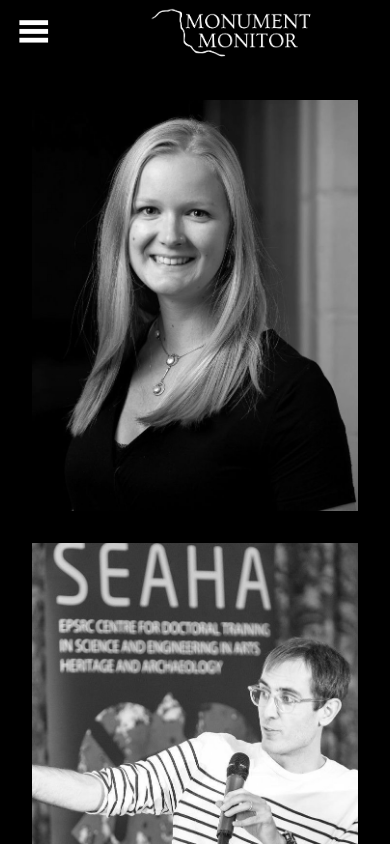
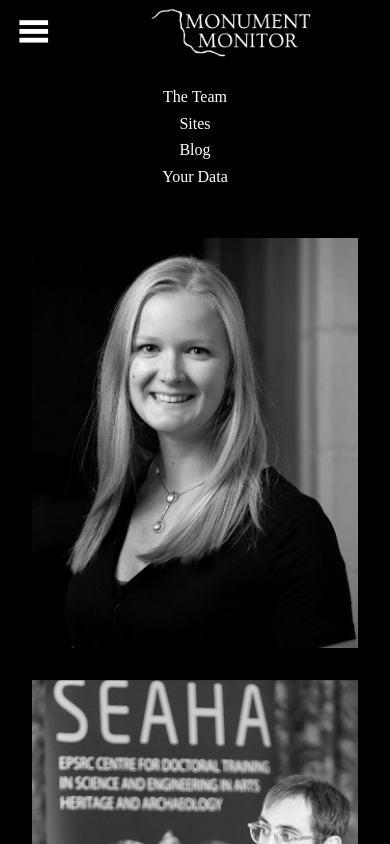
Before and after one commit to monumentalconservation/original-site, a React (Create React App) app: page /about in a window 390 px wide. Both pictures are taken after a click on the picture 34 px from the left and 32 px from the top of the page. Shown: the top 844 px of the page. Built offline with nearby package versions, Linux system fonts and the light colour scheme; a web font is replaced by a local one.

Commit message:
Makes nav mobile friendly

```diff
--- a/src/components/MobileNav.js
+++ b/src/components/MobileNav.js
@@ -1,9 +1,11 @@
 import React, { Component } from 'react';
+import { NavLink } from "react-router-dom";
 import NavItem from './NavItem'
 
 import mmtLogoMobile from '../images/mmt-main-logo.png'
 import menu from '../images/menu.png'
 
+// TODO - refactor this!
 class MobileNav extends Component {
   constructor(props) {
     super(props)
@@ -37,16 +39,18 @@ class MobileNav extends Component {
           <span className="fl w-third">
             <img
               src={menu}
-              className="h2 ma3"
+              className="ham h2 ma3"
               onClick={this.toggleMenu}
             />
           </span>
-          <img src={mmtLogoMobile} className="h3" />
+            <NavLink exact to={"/"}>
+              <img src={mmtLogoMobile} className="mobile-logo h3" />
+            </NavLink>
         </div>
-        <div className="mobile-nav-child absolute w-100">
+        <div className="mobile-nav-child w-100">
           <ul
             style={{
-              transform: showMenu? 'none' : 'translateY(-100%)'
+              "display" : showMenu? 'flex' : "none"
             }}
             className="list flex flex-wrap flex-nowrap-ns justify-between items-center mv4-l pa0">
             {navChildLinks.map(item => (
@@ -66,23 +70,23 @@ export default MobileNav;
 const navChildLinks = [
   {
     text: 'The Team',
-    className: 'order-1-ns w-20',
+    className: 'order-1-ns w-100 w-20-ns pv1 pv0-ns',
     href: '/about'
   },
   {
     text: 'Sites',
-    className: 'order-2-ns w-20',
+    className: 'order-2-ns w-100 w-20-ns pv1 pv0-ns',
     href: '/sites'
   },
   {
     text: 'Blog',
-    className: 'order-4-ns w-20',
+    className: 'order-4-ns w-100 w-20-ns pv1 pv0-ns',
     href: 'https://roosrambles.com/',
     target: "_blank"
   },
   {
     text: 'Your Data',
-    className: 'order-5-ns w-20',
+    className: 'order-5-ns w-100 w-20-ns pv1 pv0-ns',
     href: 'gdpr'
   }
 ];
--- a/src/css/main.css
+++ b/src/css/main.css
@@ -64,16 +64,31 @@ section div a {
   z-index: 1;
 }
 
-.overlay .mobile-nav-child {
-  transition: transform 0.5s cubic-bezier(0.65, 0.05, 0.36, 1);
+.overlay {
+  transition: transform 0.8s cubic-bezier(0.65, 0.05, 0.36, 1);
   background: rgba(39, 39, 39, 0.6);
+  z-index: 1;
+}
+
+/* Nav specific styles */
+.mobile-nav-header  {
+  transition: 0.8s;
+  position: sticky;
+  top: 0;
+}
+/* TODO - refactor */
+.mobile-nav-header .ham, .mobile-logo {
+  cursor: pointer;
 }
 
 .mobile-nav-child {
-  opacity: 0;
-
+  padding: 0 18px;
+  overflow: auto;
 }
 
+.mobile-nav-child ul {
+  transition: 0.8s;
+}
 /* specific styles from here */
 section.image-line img {
   height: 30vh;
@@ -81,8 +96,8 @@ section.image-line img {
   object-fit: cover;
 }
 
+
 /* Main page */
-
 @media (min-width: 1100px) {
   /* main text grid fun times, only for desktopsss */
   section.main-text, .secondary-text {
```
